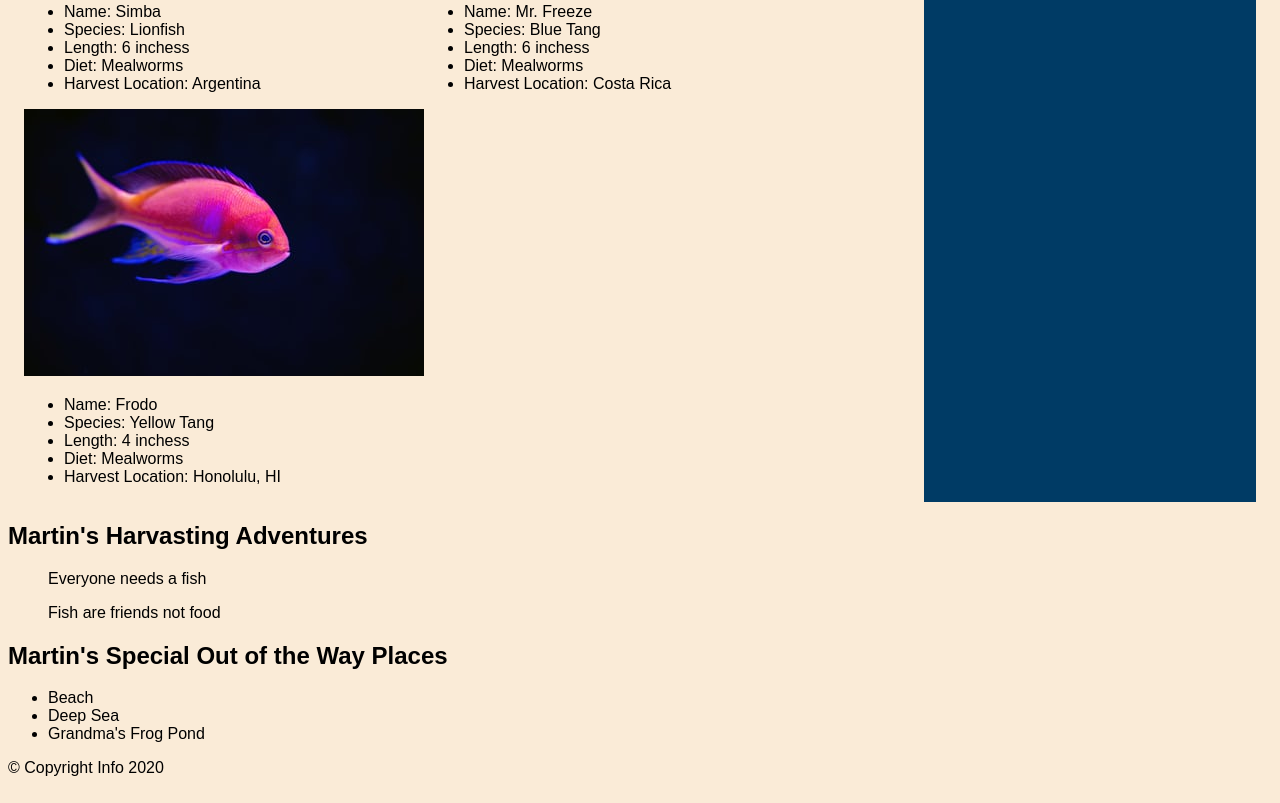
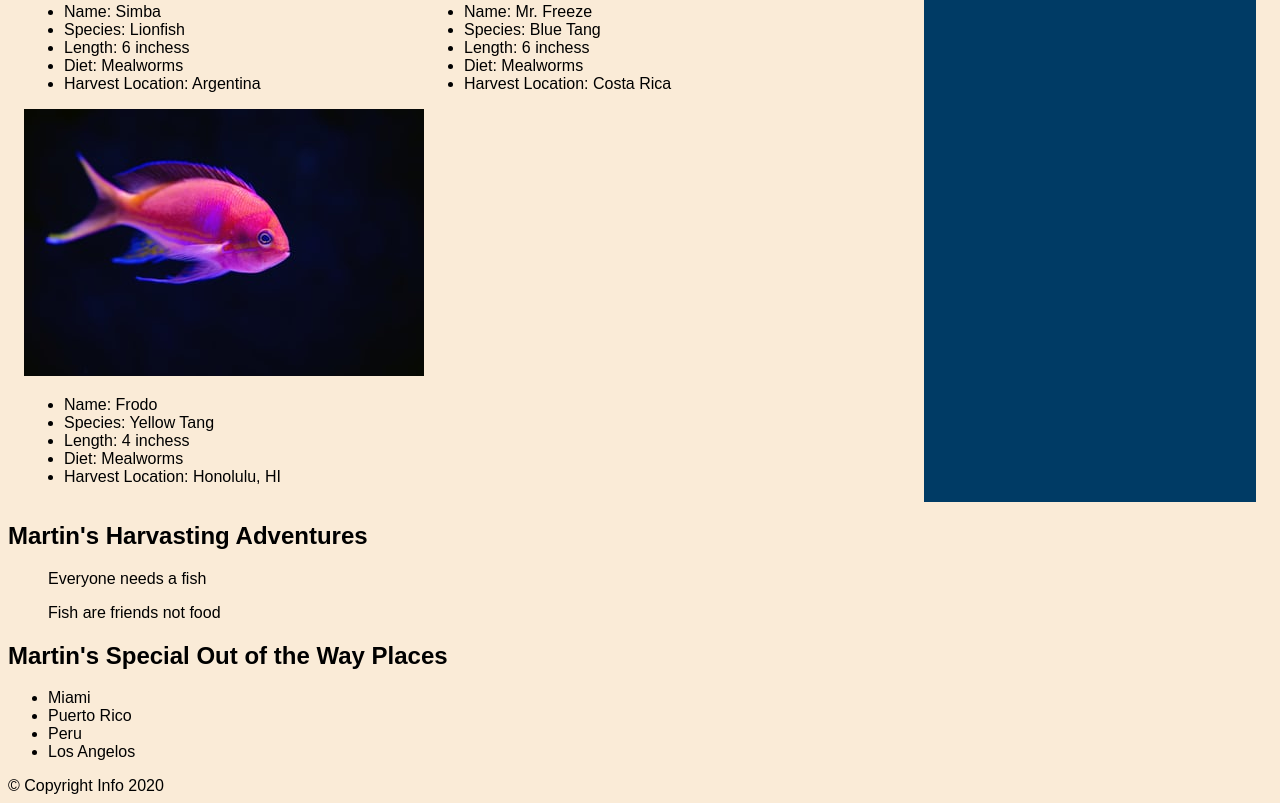
Before and after one commit to corneliajohnson/martins-aquarium, a plain HTML site: page index.html in a window 1280 px wide. Shown: the part 2136-2939 px from the top of the page. Drawn offline with Linux system fonts and the light colour scheme.

Commit message:
render location list to dom

```diff
--- a/index.html
+++ b/index.html
@@ -37,10 +37,7 @@
       </section>
       <section class="places">
         <h2>Martin's Special Out of the Way Places</h2>
-        <ul>
-          <li>Beach</li>
-          <li>Deep Sea</li>
-          <li>Grandma's Frog Pond</li>
+        <ul class="locationList">
         </ul>
       </section>
     </section>
--- /dev/null
+++ b/scripts/locations/Location.js
@@ -0,0 +1,3 @@
+export const singleLocation = (place) => {
+  return `<li>${place}</li>`
+}
--- /dev/null
+++ b/scripts/locations/LocationDataProvider.js
@@ -0,0 +1,6 @@
+export const locationArr = ['Miami', 'Puerto Rico', 'Peru', 'Los Angelos']
+
+
+// export const useLocation = () => {
+//   return locationArr.slice()
+// }
--- /dev/null
+++ b/scripts/locations/LocationList.js
@@ -0,0 +1,15 @@
+import { singleLocation } from './Location.js'
+import { locationArr } from './LocationDataProvider.js'
+
+
+let locationsUL = document.querySelector(".locationList");
+
+let liforHTML = "";
+
+locationArr.forEach(place => {
+  liforHTML += singleLocation(place)
+});
+
+export const LocationList = () => {
+  locationsUL.innerHTML = liforHTML;
+}
--- a/scripts/main.js
+++ b/scripts/main.js
@@ -1,5 +1,7 @@
 import { FishList } from './FishList.js'
 import { TipList } from './tips/TipList.js'
+import { LocationList } from './locations/LocationList.js'
 
 FishList()
 TipList()
+LocationList()
```
